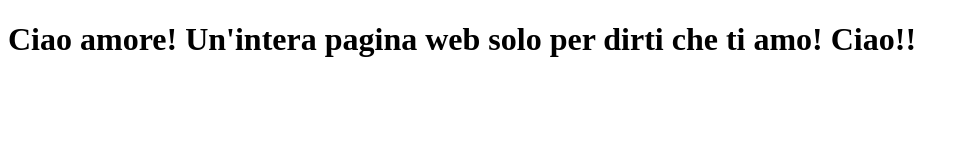
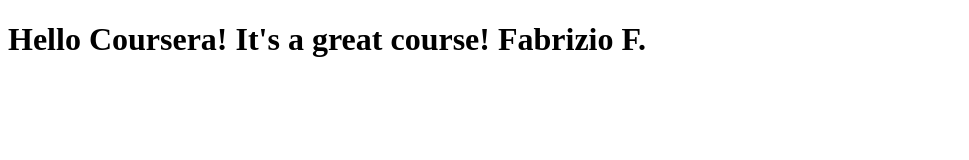
Before and after one commit to Fabrizio-Ferrara/coursera-test, a plain HTML site: page site/index.html in a window 1280 px wide. Shown: the whole page, without its empty margins (0-969 px from the left). Drawn offline with Linux system fonts and the light colour scheme.

Commit message:
Reset web page

```diff
--- a/site/index.html
+++ b/site/index.html
@@ -1,9 +1,10 @@
 <!DOCTYPE html>
 <html>
 <head>
-	<title>Dichiarazione d'amore per polpetta!</title>
+	<title>Hello Coursera!</title>
 </head>
 <body>
-<h1>Ciao amore! Un'intera pagina web solo per dirti che ti amo! Ciao!!</h1>
+<h1>Hello Coursera! It's a great course!
+Fabrizio F.</h1>
 </body>
 </html>
```
